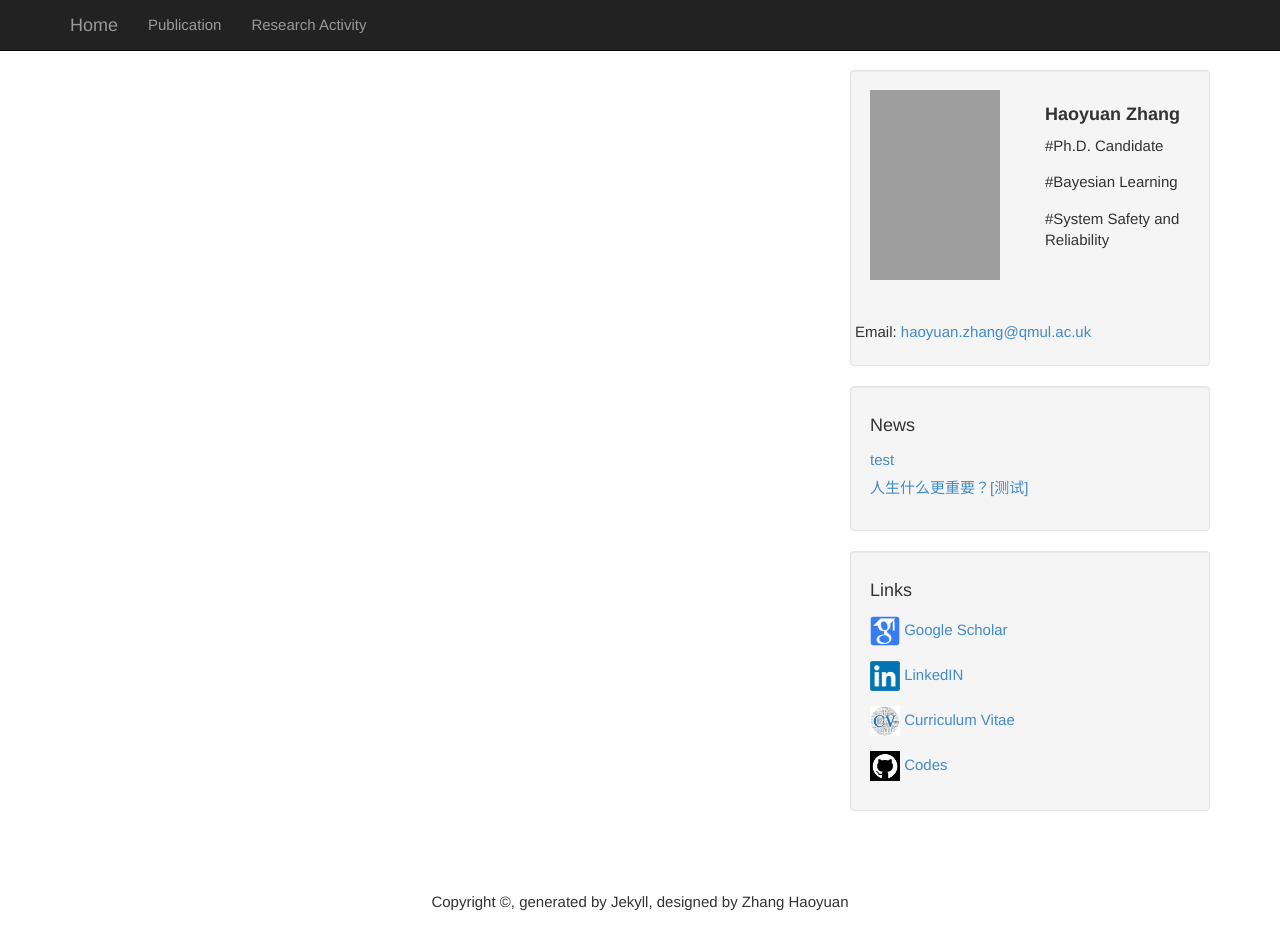
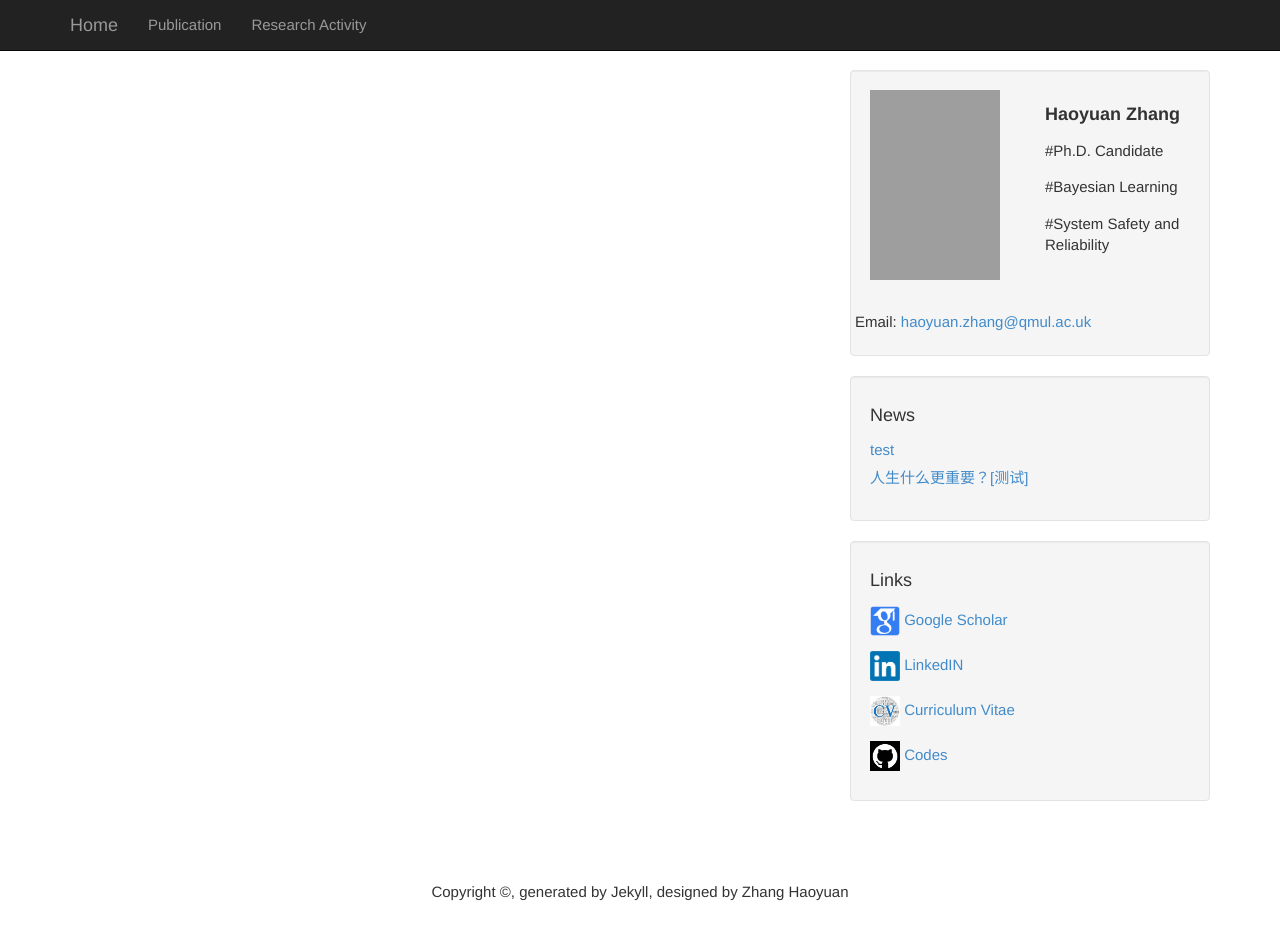
Before and after one commit to july0905/haoyuanzhang1990.github.io, a Jekyll site: the page built from pub.md, in a window 1280 px wide and 963 px high. Shown: the top 950 px of the window. Built offline with Jekyll 4.4.1, drawn with Linux system fonts in a browser that asks for light colours; grey boxes are pictures that could not be loaded.

Commit message:
Update categories.html

```diff
--- a/_includes/categories.html
+++ b/_includes/categories.html
@@ -15,12 +15,12 @@
                   <li>
                     <h4> <b> Haoyuan Zhang </b> </h4>
                   </li>
+                  <p>  </p>
                      <li>  #Ph.D. Candidate</li>      <p>
                  </p>
                 <li>  #Bayesian Learning</li>      <p>
                  </p>
-                <li> #System Safety and Reliability    </li>   <p>
-                 </p>
+                <li> #System Safety and Reliability    </li>
                   <br> </br>
                 </ul>
               </div>
```
